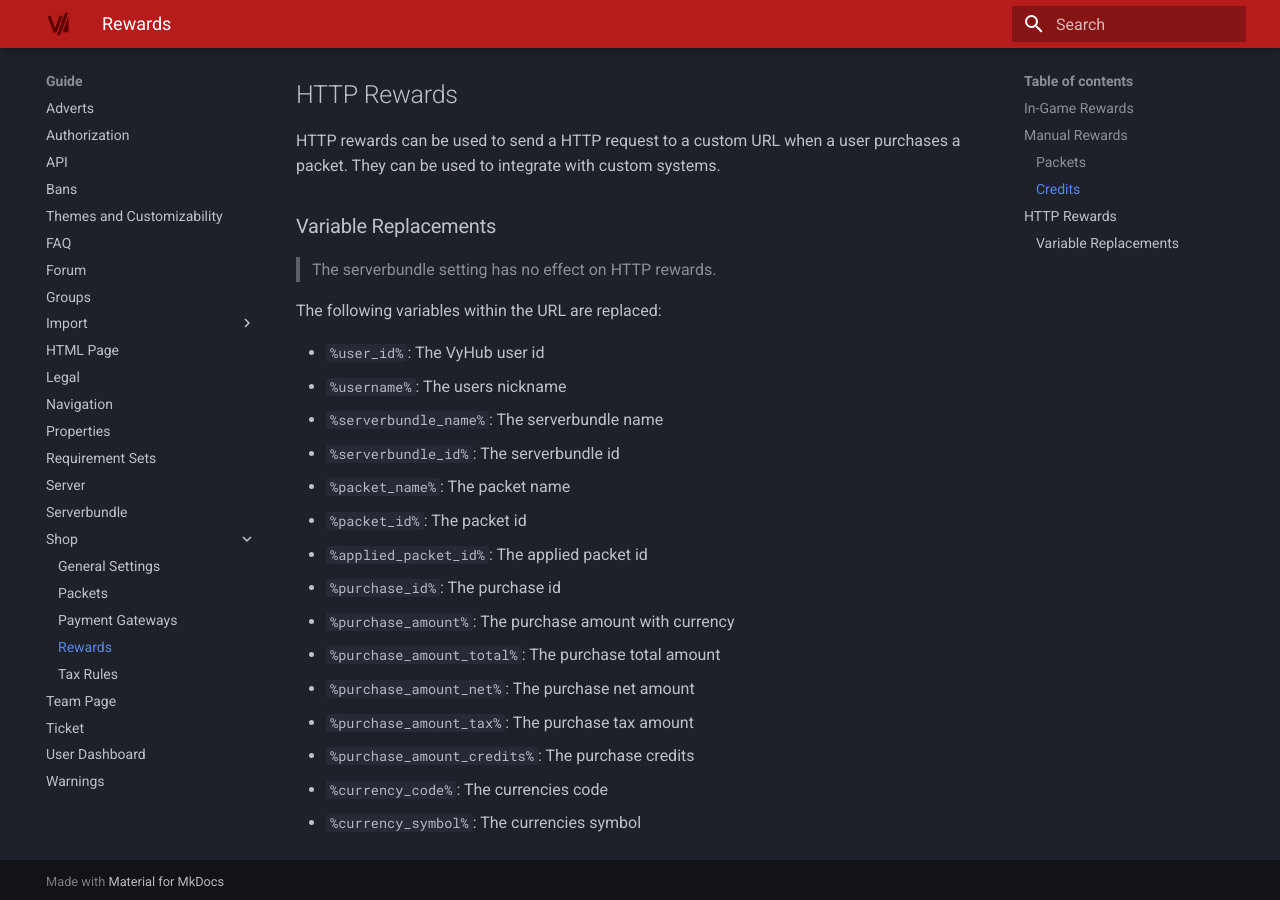
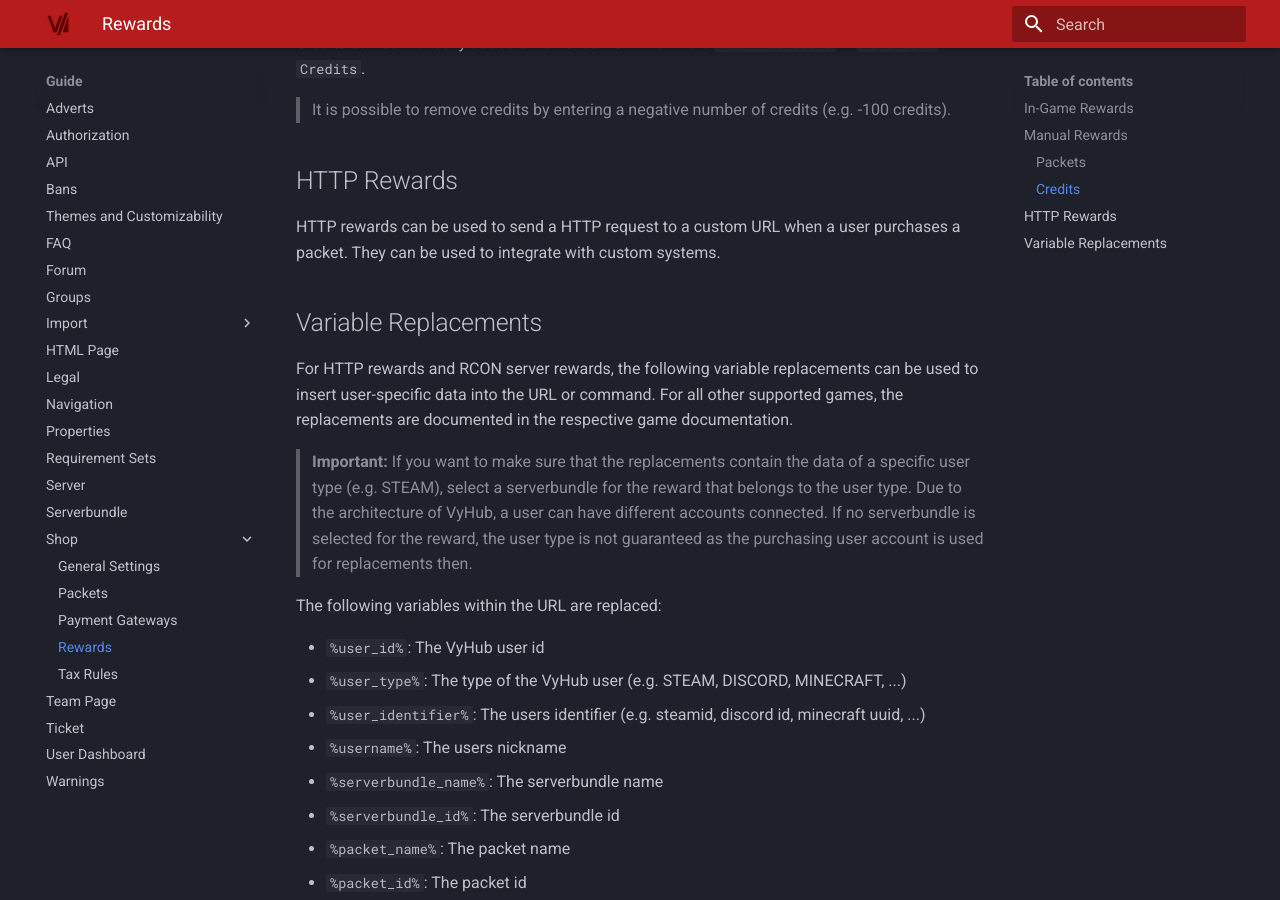
Before and after one commit to nyx-project/vyhub-documentation, an MkDocs documentation site: the page built from docs/guide/shop/reward.md, in a window 1280 px wide and 900 px high, scrolled down 1347 px. Built offline with MkDocs 1.6.1 and Material for MkDocs 9.7.7, drawn with Linux system fonts in a browser that asks for light colours; the version menu is left out; some of the changed text lies outside the part shown.

Commit message:
Document reward changes

```diff
--- a/docs/guide/shop/reward.md
+++ b/docs/guide/shop/reward.md
@@ -7,12 +7,13 @@ Rewards can be used to execute custom functionality when a user purchases a pack
 | Attribute                                 | Description                                                                           |
 |-------------------------------------------|---------------------------------------------------------------------------------------|
 | Name                                      | Name of reward                                                                        |
-| Serverbundle                              | Serverbundle which the reward is assigned to                                          |
-| Event                                     | Event on which the reward functionality is executed                                   |
+| Serverbundle                              | Serverbundle which the reward is assigned to (reward is executed on all servers in this bundle by  default)                                          |                          |
 | Only execute once                         | Reward is only executed once per server (including newly added servers)                                          |
 | Only execute on one Server                | Reward is only executed on one server in the serverbundle (must be paired with the previous option)                            |
 | Execute again if packet has been extended | Execute this reward again if the packet got extended (e.g. by a subscription payment) |
-| Type                                      | Reward Type                                                                           |
+| Type                                      | Reward Type
+| Event                                     | Event on which the reward functionality is executed
+| Limit to servers                          | Limit the reward to specific servers in the serverbundle (select the bundle first)    |
 
 
 ## In-Game Rewards
@@ -39,13 +40,19 @@ Credits can be manually added or removed from within the `User Dashboard` -> `Pu
 HTTP rewards can be used to send a HTTP request to a custom URL when a user purchases a packet.
 They can be used to integrate with custom systems.
 
-### Variable Replacements
+## Variable Replacements
 
-> The serverbundle setting has no effect on HTTP rewards.
+For HTTP rewards and RCON server rewards, the following variable replacements can be used to insert user-specific data into the URL or command.
+For all other supported games, the replacements are documented in the respective game documentation.
+
+> **Important:** If you want to make sure that the replacements contain the data of
+ a specific user type (e.g. STEAM), select a serverbundle for the reward that belongs to the user type. Due to the architecture of VyHub, a user can have different accounts connected. If no serverbundle is selected for the reward, the user type is not guaranteed as the purchasing user account is used for replacements then.
 
 The following variables within the URL are replaced:
 
 - `%user_id%`: The VyHub user id
+- `%user_type%`: The type of the VyHub user (e.g. STEAM, DISCORD, MINECRAFT, ...)
+- `%user_identifier%`: The users identifier (e.g. steamid, discord id, minecraft uuid, ...)
 - `%username%`: The users nickname
 - `%serverbundle_name%`: The serverbundle name
 - `%serverbundle_id%`: The serverbundle id
--- a/mkdocs.yml
+++ b/mkdocs.yml
@@ -49,6 +49,7 @@ nav:
     - game/rust.md
     - game/teamspeak.md
     - game/7days.md
+    - game/source.md
   - For Developers:
     - dev/css.md
     - dev/game_clients.md
```
Also changed, not shown: docs/game/source.md (added, +22 -0 lines).
